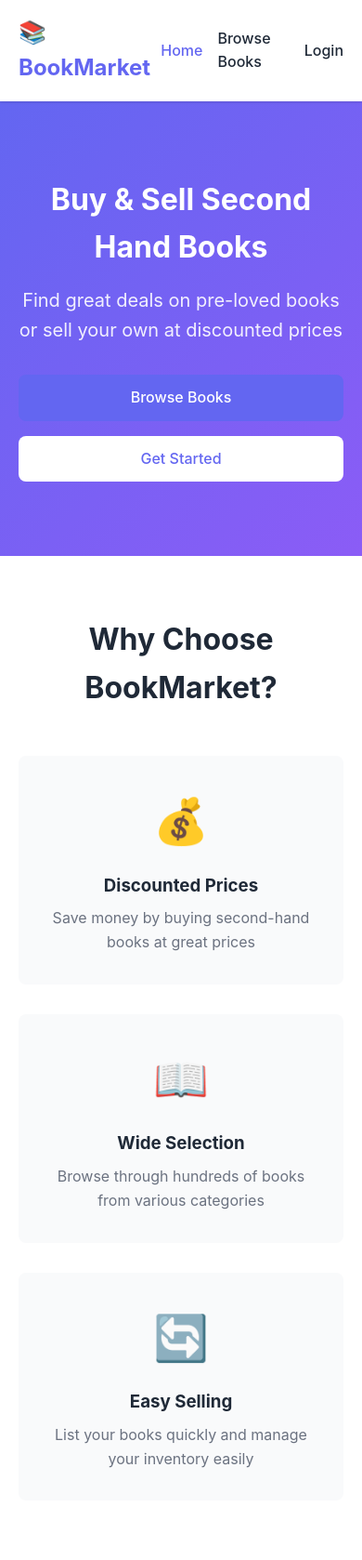
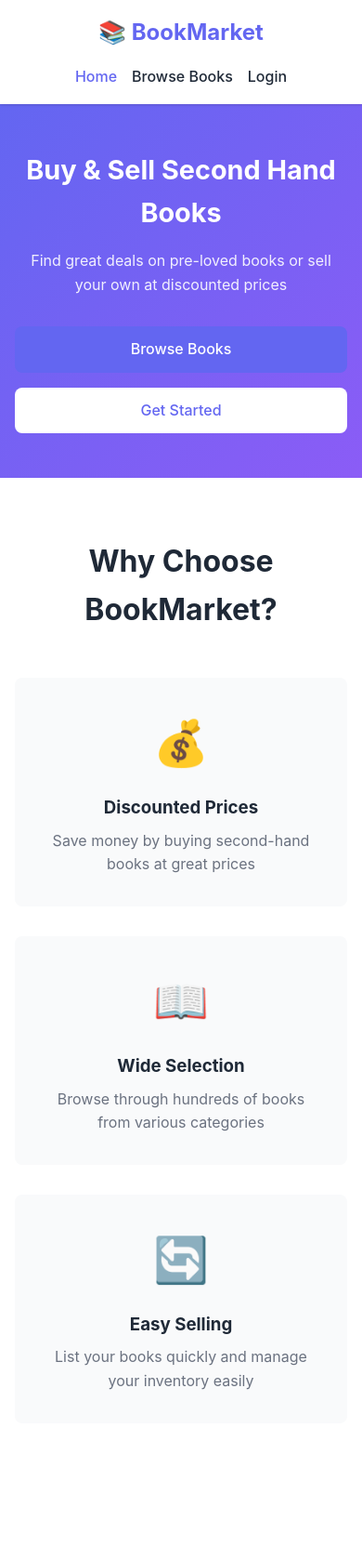
Before and after one commit to Siya-Tambe/BookMarket, a FastAPI app: page / in a window 390 px wide. Shown: the whole page at 93% size. After the commit the page ends 1495 px from the top, so only its background shows below. Run offline with FastAPI, Linux system fonts and the light colour scheme.

Commit message:
Add responsive UI, animations

```diff
--- a/static/css/style.css
+++ b/static/css/style.css
@@ -29,7 +29,13 @@ body {
 .container {
     max-width: 1200px;
     margin: 0 auto;
-    padding: 0 20px;
+    padding: 0 1rem;
+}
+
+@media (min-width: 640px) {
+    .container {
+        padding: 0 2rem;
+    }
 }
 
 /* Navbar */
@@ -589,3 +631,47 @@ body {
         gap: 1rem;
     }
 }
+
+@media (max-width: 640px) {
+    .hero-title {
+        font-size: 1.8rem;
+    }
+
+    .hero-subtitle {
+        font-size: 1rem;
+    }
+
+    .hero-section {
+        padding: 3rem 0;
+    }
+}
+
+@media (max-width: 768px) {
+    .navbar .container {
+        flex-direction: column;
+        gap: 1rem;
+    }
+
+    .nav-links {
+        flex-wrap: wrap;
+        justify-content: center;
+    }
+}
+
+@media (max-width: 480px) {
+    .btn {
+        width: 100%;
+        text-align: center;
+    }
+}
+
+@media (max-width: 640px) {
+    .modal-content {
+        margin: 10% 1rem;
+        padding: 1.5rem;
+    }
+}
+
+* {
+    transition: all 0.2s ease-in-out;
+}
--- a/static/js/app.js
+++ b/static/js/app.js
@@ -58,7 +58,9 @@ async function loadBooks() {
                 if (noBooksMsg) noBooksMsg.style.display = 'block';
             } else {
                 books.forEach(book => {
-                    container.appendChild(createBookCard(book));
+                    const card = createBookCard(book);
+                    card.style.animationDelay = `${index * 0.1}s`;
+                    container.appendChild(card);
                 });
             }
         } else {
@@ -73,7 +75,7 @@ async function loadBooks() {
 
 function createBookCard(book) {
     const card = document.createElement('div');
-    card.className = 'book-card';
+    card.className = 'book-card fade-in';
 
     const discountBadge = book.original_price && book.original_price > book.price ?
         `<span class="discount-badge">${Math.round((1 - book.price/book.original_price) * 100)}% OFF</span>` : '';
```
Also changed, not shown: other parts of static/css/style.css (+40 -4 lines).
